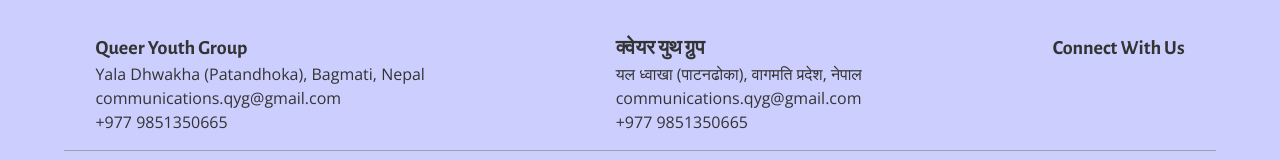
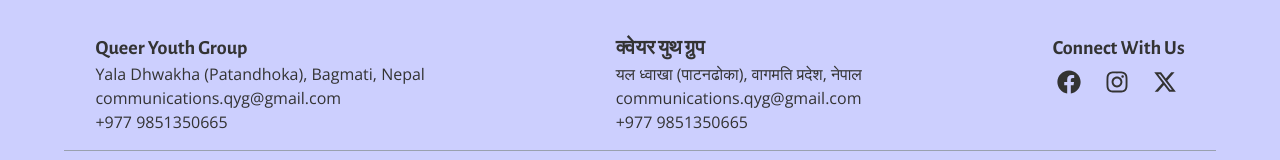
Before and after one commit to shakyasimha/queeryouthgroup, a Next.js app: page / in a window 1280 px wide. Shown: the part 593-753 px from the top of the page. Built offline with nearby package versions, Linux system fonts and the light colour scheme; a web font is replaced by a local one.

Commit message:
finished footer; might change few stuffs

```diff
--- a/package.json
+++ b/package.json
@@ -12,7 +12,8 @@
     "next": "15.3.1",
     "queeryouthgroup": "file:",
     "react": "^19.0.0",
-    "react-dom": "^19.0.0"
+    "react-dom": "^19.0.0",
+    "react-icons": "^5.5.0"
   },
   "devDependencies": {
     "@eslint/eslintrc": "^3",
--- a/src/components/Footer/index.tsx
+++ b/src/components/Footer/index.tsx
@@ -1,5 +1,7 @@
 import Link from "next/link";
 import { openSans, alegreyaSans } from "@/ui/fonts";
+import { FaFacebook, FaInstagram} from "react-icons/fa";
+import { FaXTwitter } from "react-icons/fa6";
 
 export default function Footer() {
     return (
@@ -38,6 +40,8 @@
                     <Link
                         key="location"
                         href="https://maps.app.goo.gl/6apehbLTBEmZGDva8"
+                        target="_blank"
+                        rel="noopener noreferrer"
                         className="hover:text-[#333]/80 transition duration-400"
                     >
                         यल ध्वाखा (पाटनढोका), वागमति प्रदेश, नेपाल
@@ -47,6 +51,8 @@
                     <Link
                         key="email"
                         href="mailto:communications.qyg@gmail.com"
+                        target="_blank"
+                        rel="noopener noreferrer"
                         className="hover:text-[#333]/80 transition duration-400"
                     >
                         communications.qyg@gmail.com
@@ -59,6 +65,40 @@
                 <div className="max-w-screen-xl mx-auto px-4 py-4 flex flex-col justify-between">
                     <div className={`${alegreyaSans.className} font-bold text-[#333] text-xl`}>Connect With Us</div>
 
+                    <div className="flex flex-row space-x-6 mt-2 mb-10 ml-1">
+                        {/* Facebook icon */}
+                        <Link
+                            key="facebook"
+                            href="https://www.facebook.com/QYGnepal"
+                            target="_blank"
+                            rel="noopener noreferrer"
+                            className="hover:text-[#333]/80 transition duration-400"
+                        >
+                            <FaFacebook size={24}/>
+                        </Link>
+
+                        {/* Instagram icon */}
+                        <Link
+                            key="instagram"
+                            href="https://www.instagram.com/qygnepal/"
+                            target="_blank"
+                            rel="noopener noreferrer"
+                            className="hover:text-[#333]/80 transition duration-400"
+                        >
+                            <FaInstagram size={24}/>
+                        </Link>
+
+                        {/* X/Twitter icon */}
+                        <Link
+                            key="twitter"
+                            href="https://www.instagram.com/qygnepal/"
+                            target="_blank"
+                            rel="noopener noreferrer"
+                            className="hover:text-[#333]/80 transition duration-400"
+                        >
+                            <FaXTwitter size={24}/>
+                        </Link>
+                    </div>
                 </div>
             </div>
             {/* Divider line */}
```
Also changed, not shown: 1 other file (tests, documents, lock files or other folders).
